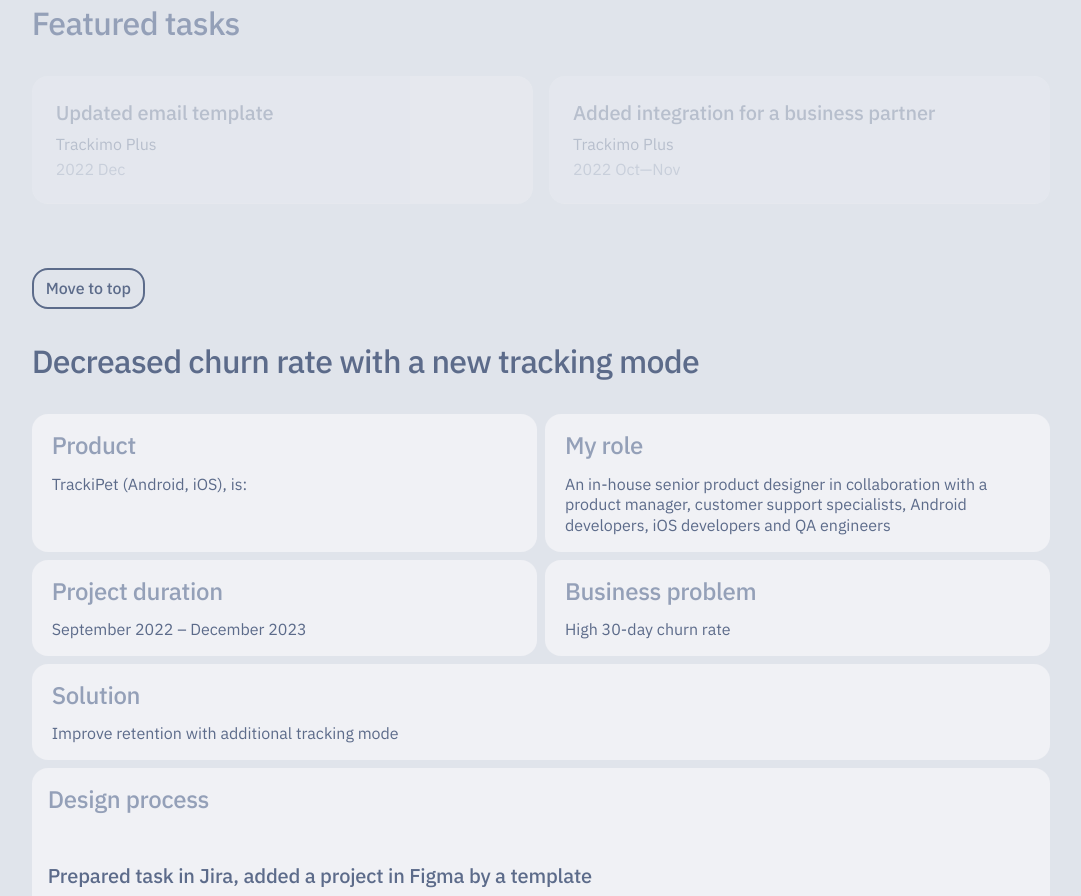
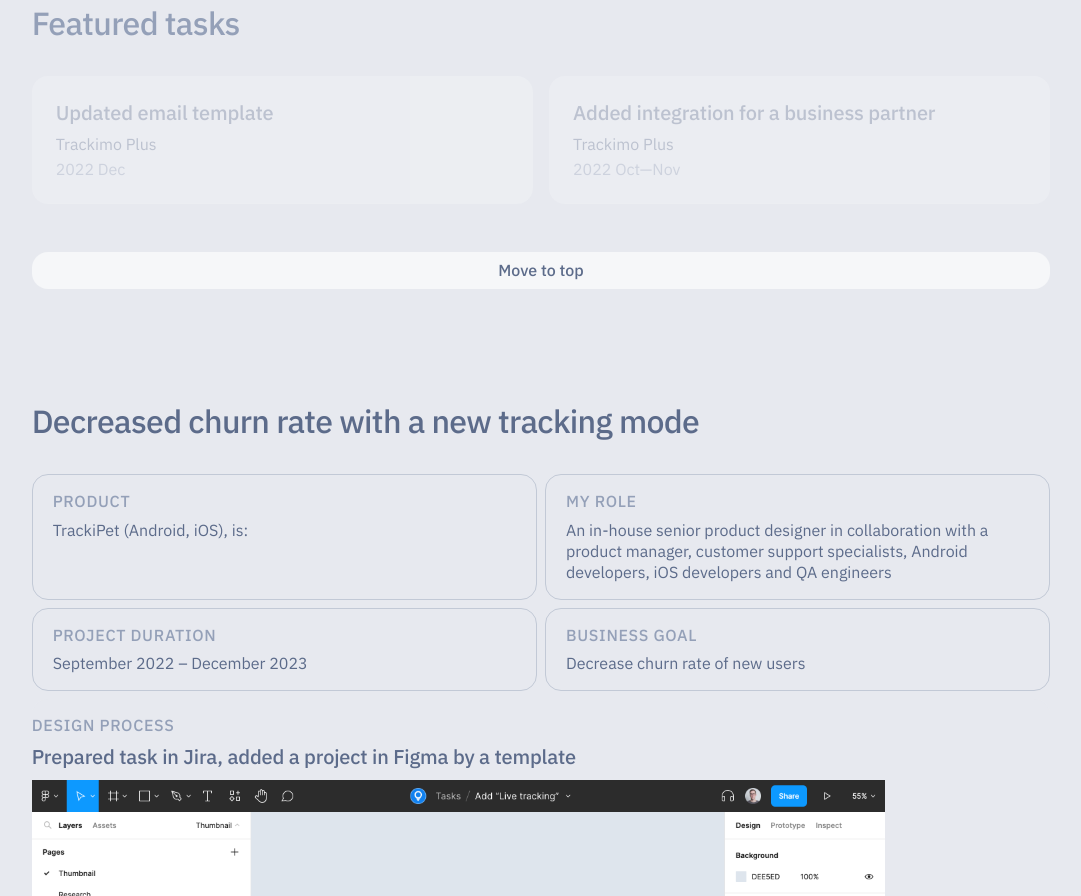
Before and after one commit to 0x1a1a1a/ihor.to, a plain HTML site: page portfolio/index.html in a window 1280 px wide. Shown: the part 1322-2218 px from the top of the page, without its empty margins (99-1180 px from the left). Drawn offline with Linux system fonts and the light colour scheme.

Commit message:
Improved separation between active and text elements, callouts

```diff
--- /dev/null
+++ b/portfolio/global.css
@@ -0,0 +1,181 @@
+/* Font */
+
+@import url('https://fonts.googleapis.com/css2?family=IBM+Plex+Sans:wght@100;200;300;400;500;600;700&display=swap');
+
+
+
+
+/* Variables */
+
+:root {
+    --color-lightness:           hsla(220, 0%, 100%, 1);
+    --color-secondary-box:       hsla(220, 20%, 97%, 1);
+    --color-secondary-background:hsla(220, 20%, 92%, 1) /* hsla(210, 31%, 90%, 1) #DDE5ED */;
+    --color-secondary-lightest:  hsla(220, 20%, 80%, 1) /* hsla(210, 31%, 90%, 1) #DDE5ED */;
+    --color-secondary-lighter:   hsla(220, 20%, 75%, 1) /* hsla(212, 32%, 76%, 1) #AEC0D5 */;
+    --color-secondary:           hsla(220, 20%, 65%, 1) /* hsla(212, 22%, 64%, 1) #8FA2B7 */;
+    --color-secondary-text:      hsla(220, 20%, 45%, 1) /* hsla(212, 16%, 46%, 1) #637589 */;
+    --color-secondary-darkest:   hsla(220, 20%, 35%, 1) /* hsla(213, 15%, 35%, 1) #4B5766 */;
+    --color-secondary-darkness:  hsla(220, 20%, 15%, 1);
+
+    --font-custom:              "IBM Plex Sans";
+    --font-system:              system-ui, "Segoe UI", Roboto, Helvetica, Arial, sans-serif, "Apple Color Emoji", "Segoe UI Emoji", "Segoe UI Symbol";
+
+    --thin:                     100;
+    --extralight:               200;
+    --light:                    300;
+    --regular:                  400;
+    --medium:                   500;
+    --semibold:                 600;
+    --bold:                     700;
+}
+
+
+
+
+/* Media queries */
+:root {
+    font-size: 1rem;
+}
+
+@media (min-width: 800pt) {
+    :root {
+        font-size: 1rem;
+    }
+}
+
+@media (min-width: 1200pt) {
+    :root {
+        font-size: 1rem;
+    }
+}
+
+
+
+
+:root {
+	box-sizing: border-box;
+    -webkit-box-sizing: border-box;
+    -moz-box-sizing: border-box;
+    -webkit-font-smoothing: antialiased;
+    -moz-osx-font-smoothing: grayscale;
+}
+
+*,
+::before,
+::after {
+	box-sizing: inherit;
+}
+
+body {
+    margin: 0;
+    width: 100%;
+    background-color: var(--color-secondary-background);
+    font-family: var(--font-custom), var(--font-system);
+    line-height: 1.3;
+}
+
+body * + * {
+	margin: 0;
+}
+
+* {
+    margin: 0;
+    padding: 0;
+    margin-block-start: 0;
+    margin-block-end: 0;
+    margin-inline-start: 0;
+    margin-inline-end: 0;
+    padding-block-start: 0;
+    padding-block-end: 0;
+    padding-inline-start: 0;
+    padding-inline-end: 0;
+}
+
+
+
+/* Text sizes */
+
+h1 {
+    font-size: 2.5rem;
+    font-weight: var(--regular);
+}
+
+h2 {
+    font-size: 2rem;
+    font-weight: var(--medium);
+    letter-spacing: -0.5pt;
+}
+
+h3 {
+    font-size: 1.5rem;
+    font-weight: var(--medium);
+    letter-spacing: -0.25pt;
+}
+
+h4 {
+    font-size: 1.25rem;
+    font-weight: var(--medium);
+    letter-spacing: -0.125pt;
+}
+
+h5 {
+    font-size: 1rem;
+    font-weight: var(--medium);
+    text-transform: uppercase;
+    letter-spacing: 0.5pt;
+}
+
+p {
+    font-size: 1rem;
+    font-weight: var(--regular);
+}
+
+
+
+
+/* Text styles: Links */
+a {
+    color: var(--color-secondary-text);
+    text-decoration-line: none;
+}
+
+a:link {
+}
+
+a:visited {
+}
+
+a:hover {
+    color: var(--color-secondary);
+    text-decoration-line: underline;
+    text-decoration-color: var(--color-secondary);
+    text-decoration-style: solid;
+    text-decoration-thickness: 1pt;
+}
+
+a:active {
+}
+
+
+
+
+.opacity10 {
+    opacity: 10%;
+}
+
+.opacity30 {
+    opacity: 30%;
+}
+
+.opacity50 {
+    opacity: 50%;
+}
+
+.opacity70 {
+    opacity: 70%;
+}
+
+.opacity90 {
+    opacity: 90%;
+}
--- a/portfolio/index.html
+++ b/portfolio/index.html
@@ -5,7 +5,8 @@
 		<title>Ihor Kosyriev • Portfolio</title>
 		<meta charset="utf-8">
         <meta name="viewport" content="width=device-width,initial-scale=1">
-		<link rel="stylesheet" type="text/css" href="main.css">
+		<link rel="stylesheet" type="text/css" href="global.css">
+		<link rel="stylesheet" type="text/css" href="portfolio.css">
         <link rel="icon" type="image/png" href="../images/favicon-48x48.png">
 		<script src="https://kit.fontawesome.com/2914c09c46.js" crossorigin="anonymous"></script>
 	</head>
@@ -20,6 +21,7 @@
                 <p>🐣 1985</p>
 			</header>
 
+            <div id="featured"></div>
 
             <main>
                 <div class="container-main">
@@ -75,35 +77,37 @@
                         </div>
                     </div>
 
+                    <a href="#featured" class="button">Move to top</a>
+
                     <div id="2022-09"></div>
 
                     <div class="project">
-                        <a href="#header" class="button">Move to top</a>
                         <h2>Decreased churn rate with a new tracking mode</h2>
 
                         <div class="info">
+
                             <div class="highlight">
-                                <h3>Product</h3>
+                                <h5>Product</h5>
                                 <p>TrackiPet (Android, iOS), is:</p>
                             </div>
+
                             <div class="highlight">
-                                <h3>My role</h3>
+                                <h5>My role</h5>
                                 <p>An in-house senior product designer in collaboration with a product manager, customer support specialists, Android developers, iOS developers and QA engineers</p>
                             </div>
+
                             <div class="highlight">
-                                <h3>Project duration</h3>
+                                <h5>Project duration</h5>
                                 <p>September 2022 – December 2023</p>
                             </div>
+
                             <div class="highlight">
-                                <h3>Business problem</h3>
-                                <p>High 30-day churn rate</p>
+                                <h5>Business goal</h5>
+                                <p>Decrease churn rate of new users</p>
                             </div>
-                            <div class="highlight">
-                                <h3>Solution</h3>
-                                <p>Improve retention with additional tracking mode</p>
-                            </div>
+
                             <div class="process">
-                                <h3>Design process</h3>
+                                <h5>Design process</h5>
 
                                 <div class="step">
                                     <h4>Prepared task in Jira, added a project in Figma by a template</h4>
@@ -225,7 +229,7 @@
                             </div>
 
                             <div class="highlight">
-                                <h3>Results</h3>
+                                <h5>Results</h5>
                                 <ul>
                                     <li>Most of monthly active users from beta testing group tried “Live tracking” functionality</li>
                                     <li>Most of them were using “Live tracking” functionality at least once per two days (2-month statistics)</li>
@@ -234,7 +238,7 @@
                             </div>
 
                             <div class="highlight">
-                                <h3>Next steps</h3>
+                                <h5>Next steps</h5>
                                 <ul>
                                     <li>Track feature usage events to get more insights</li>
                                     <li>Include functionality into subscription flows update (focused on ARPU)</li>
@@ -243,24 +247,24 @@
                         </div>
                     </div>
 
+                    <a href="#header" class="button">Move to top</a>
                     <div id="2020-06"></div>
 
                     <div class="project">
-                        <a href="#header" class="button">Move to top</a>
                         <h2>Improved speed and quality of knowledge transfer from experts to engineers</h2>
 
                         <div class="info">
                             <div class="highlight">
-                                <h3>Product</h3>
+                                <h5>Product</h5>
                                 <p>NDA</p>
                             </div>
                             <div class="highlight">
-                                <h3>My role</h3>
+                                <h5>My role</h5>
                                 <p>TBD</p>
                             </div>
 
                             <div class="highlight">
-                                <h3>Results</h3>
+                                <h5>Results</h5>
                                 <ul>
                                     <li>Most of monthly active users from beta testing group tried “Live tracking” functionality</li>
                                     <li>Most of them were using “Live tracking” functionality at least once per two days (2-month statistics)</li>
@@ -269,7 +273,7 @@
                             </div>
 
                             <div class="highlight">
-                                <h3>Next steps</h3>
+                                <h5>Next steps</h5>
                                 <ul>
                                     <li>Track feature usage events to get more insights</li>
                                     <li>Include functionality into subscription flows update (focused on ARPU)</li>
--- a/portfolio/main.css
+++ b/portfolio/portfolio.css
@@ -1,182 +1,11 @@
-/* Font */
-
-@import url('https://fonts.googleapis.com/css2?family=IBM+Plex+Sans:wght@100;200;300;400;500;600;700&display=swap');
 
 
 
 
-/* Variables */
-
-:root {
-    --color-lightness:           hsla(220, 0%, 100%, 1);
-    --color-secondary-box:       hsla(220, 20%, 95%, 1);
-    --color-secondary-background:hsla(220, 20%, 90%, 1) /* hsla(210, 31%, 90%, 1) #DDE5ED */;
-    --color-secondary-lightest:  hsla(220, 20%, 80%, 1) /* hsla(210, 31%, 90%, 1) #DDE5ED */;
-    --color-secondary-lighter:   hsla(220, 20%, 75%, 1) /* hsla(212, 32%, 76%, 1) #AEC0D5 */;
-    --color-secondary:           hsla(220, 20%, 65%, 1) /* hsla(212, 22%, 64%, 1) #8FA2B7 */;
-    --color-secondary-text:      hsla(220, 20%, 45%, 1) /* hsla(212, 16%, 46%, 1) #637589 */;
-    --color-secondary-darkest:   hsla(220, 20%, 35%, 1) /* hsla(213, 15%, 35%, 1) #4B5766 */;
-    --color-secondary-darkness:  hsla(220, 20%, 15%, 1);
-
-    --font-custom:              "IBM Plex Sans";
-    --font-system:              system-ui, "Segoe UI", Roboto, Helvetica, Arial, sans-serif, "Apple Color Emoji", "Segoe UI Emoji", "Segoe UI Symbol";
-
-    --thin:                     100;
-    --extralight:               200;
-    --light:                    300;
-    --regular:                  400;
-    --medium:                   500;
-    --semibold:                 600;
-    --bold:                     700;
-}
+/* Header section */
 
 
 
-
-/* Media queries */
-:root {
-    font-size: 1rem;
-}
-
-@media (min-width: 800pt) {
-    :root {
-        font-size: 1rem;
-    }
-}
-
-@media (min-width: 1200pt) {
-    :root {
-        font-size: 1rem;
-    }
-}
-
-
-
-
-:root {
-	box-sizing: border-box;
-    -webkit-box-sizing: border-box;
-    -moz-box-sizing: border-box;
-    -webkit-font-smoothing: antialiased;
-    -moz-osx-font-smoothing: grayscale;
-}
-
-*,
-::before,
-::after {
-	box-sizing: inherit;
-}
-
-body {
-    margin: 0;
-    width: 100%;
-    background-color: var(--color-secondary-background);
-    font-family: var(--font-custom), var(--font-system);
-    line-height: 1.3;
-}
-
-body * + * {
-	margin: 0;
-}
-
-* {
-    margin: 0;
-    padding: 0;
-    margin-block-start: 0;
-    margin-block-end: 0;
-    margin-inline-start: 0;
-    margin-inline-end: 0;
-    padding-block-start: 0;
-    padding-block-end: 0;
-    padding-inline-start: 0;
-    padding-inline-end: 0;
-}
-
-
-
-/* Text sizes */
-
-h1 {
-    font-size: 2.5rem;
-    font-weight: var(--regular);
-}
-
-h2 {
-    font-size: 2rem;
-    font-weight: var(--medium);
-    letter-spacing: -0.5pt;
-}
-
-h3 {
-    font-size: 1.5rem;
-    font-weight: var(--medium);
-    letter-spacing: -0.25pt;
-}
-
-h4 {
-    font-size: 1.25rem;
-    font-weight: var(--medium);
-    letter-spacing: -0.125pt;
-}
-
-p {
-    font-size: 1rem;
-    font-weight: var(--regular);
-}
-
-
-
-
-/* Text styles: Links */
-a {
-    color: var(--color-secondary-text);
-    text-decoration-line: none;
-}
-
-a:link {
-}
-
-a:visited {
-}
-
-a:hover {
-    color: var(--color-secondary);
-    text-decoration-line: underline;
-    text-decoration-color: var(--color-secondary);
-    text-decoration-style: solid;
-    text-decoration-thickness: 1pt;
-}
-
-a:active {
-}
-
-
-
-
-.opacity10 {
-    opacity: 10%;
-}
-
-.opacity30 {
-    opacity: 30%;
-}
-
-.opacity50 {
-    opacity: 50%;
-}
-
-.opacity70 {
-    opacity: 70%;
-}
-
-.opacity90 {
-    opacity: 90%;
-}
-
-
-
-
-/* Sections */
 
 header {
     height:              100vh;
@@ -227,6 +56,11 @@ header {
 
 
 
+/* Main section */
+
+
+
+
 main { }
 
         .container-main {
@@ -234,6 +68,8 @@ main { }
             padding:    0 1.5em;
             max-width:  800pt;
         }
+
+
 
         .featured {
 
@@ -283,23 +119,26 @@ main { }
                 }
 
 
+
+        .button {
+            display:          inline-block;
+            width:            100%;
+            margin:           3em 0;
+            padding:          0.5em 0.75em;
+
+            background-color: var(--color-secondary-box);
+            border-radius:    1em;
+
+            text-align:       center;
+            color:            var(--color-secondary-text);
+            font-weight:      var(--medium);
+            font-size:        1rem;
+        }
+
+
         .project {
             padding-top: 4em;
         }
-
-                .project .button {
-                    display:          inline-block;
-                    font-size:        1rem;
-                    font-weight:      var(--medium);
-                    background-color: var(--color-secondary-background);
-        	        color:            var(--color-secondary-text);
-                	border-width:     2pt;
-                	border-style:     solid;
-                	border-color:     var(--color-secondary-text);
-        	        border-radius:    1em;
-        	        padding:          0.5em 0.75em;
-                    margin-bottom:    2em;
-                }
 
                 .project h2 {
                     color: var(--color-secondary-text);
@@ -314,6 +153,12 @@ main { }
                 .project h4 {
                     color:   var(--color-secondary-text);
                     margin-bottom: .5em;
+                }
+
+                .project h5 {
+                    font-weight:    var(--medium);
+                    color:          var(--color-secondary);
+                    margin-bottom:  0.5em;
                 }
 
                 .project img {
@@ -340,31 +185,50 @@ main { }
                 }
 
                         .project .info .highlight {
+
                             flex-grow:         1;
                             flex-shrink:       0;
                             flex-basis:        45%;
+
+                            border-radius:     1em;
                             padding:           1em 1.25em;
-                            background:        var(--color-secondary-box);
+                            background-color:  var(--color-secondary-background);
+
                             color:             var(--color-secondary-text);
-                            border-radius:     1em;
-                            /* border-width:      4pt;
-                            border-style:      solid;
-                            border-color:      var(--color-secondary-box); */
+
+                            border-style:     solid;
+                            border-width:     1.25pt;
+                            border-color:     var(--color-secondary-lightest);
+                            border-radius:    1em;
                         }
 
-                        .project .info .process {
+                        .project .process {
+
                             flex-grow:         1;
                             flex-shrink:       0;
                             flex-basis:        100%;
-                            padding:           1em;
-                            background-color:  var(--color-secondary-box);
+
+                            border-radius:     1em;
+                            padding:           1em 0;
+                            background-color:  var(--color-secondary-background);
+
                             color:             var(--color-secondary-text);
-                            border-radius:     1em;
+
+                            border-style:     none;
+                            border-width:     1.25pt;
+                            border-color:     var(--color-secondary-lightest);
+                            border-radius:    1em;
                         }
 
-                        .project .info .step {
+                        .project .step + .step {
                             margin-top: 3em;
                         }
+
+
+
+
+/* Footer section */
+
 
 
 
```
